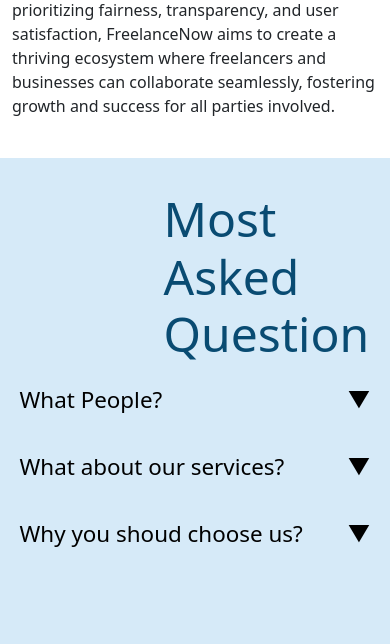
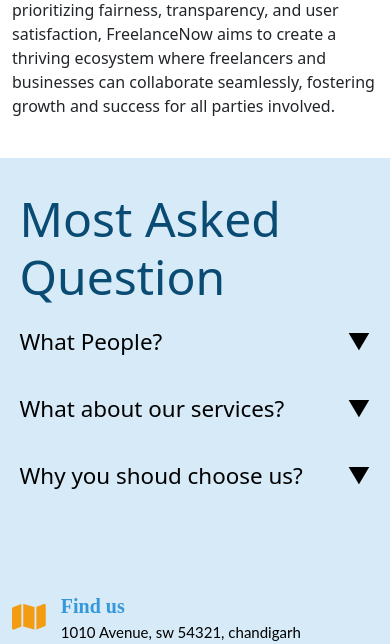
Before and after one commit to meedGhoufrane/PeoplePerTask, a PHP site: page /about.html in a window 390 px wide. Shown: the part 1752-2396 px from the top of the page. Run offline with PHP 8.4, Linux system fonts and the light colour scheme; some libraries are stand-ins or nearby versions.

Commit message:
This some modifications about about-contact.css

```diff
--- a/css/about-contact.css
+++ b/css/about-contact.css
@@ -154,3 +154,8 @@
         padding-left: 0px !important;
     }
 }
+@media screen and (max-width : 768px){
+    .Faq-section h2{
+        padding-left: 0em;
+    }
+}
```
